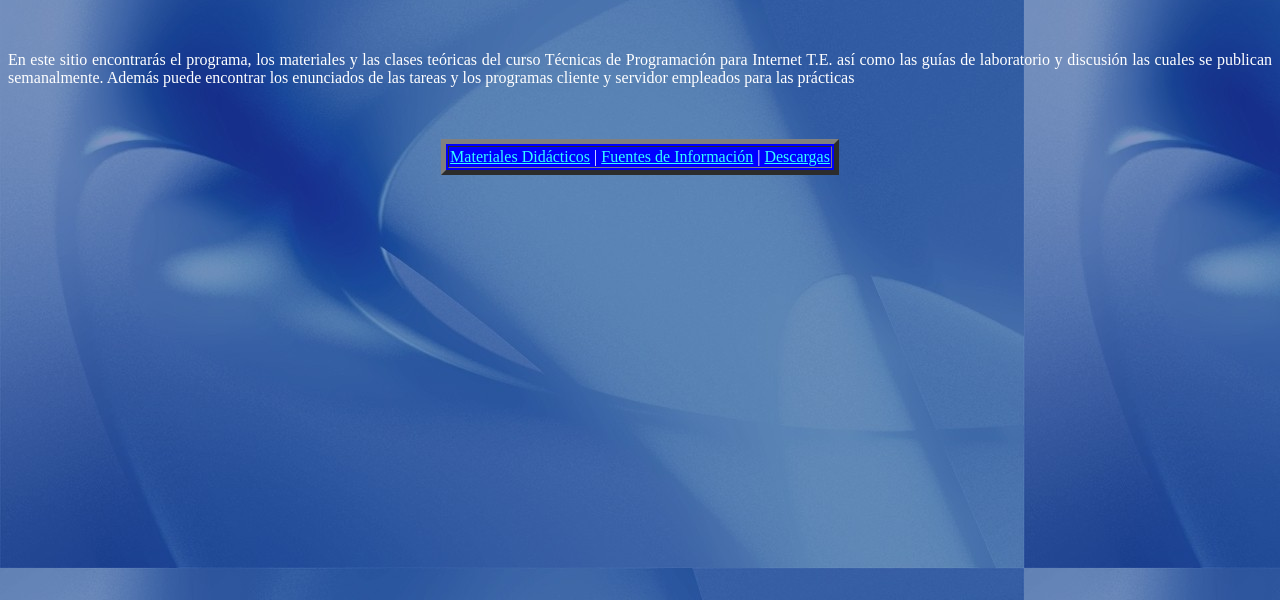
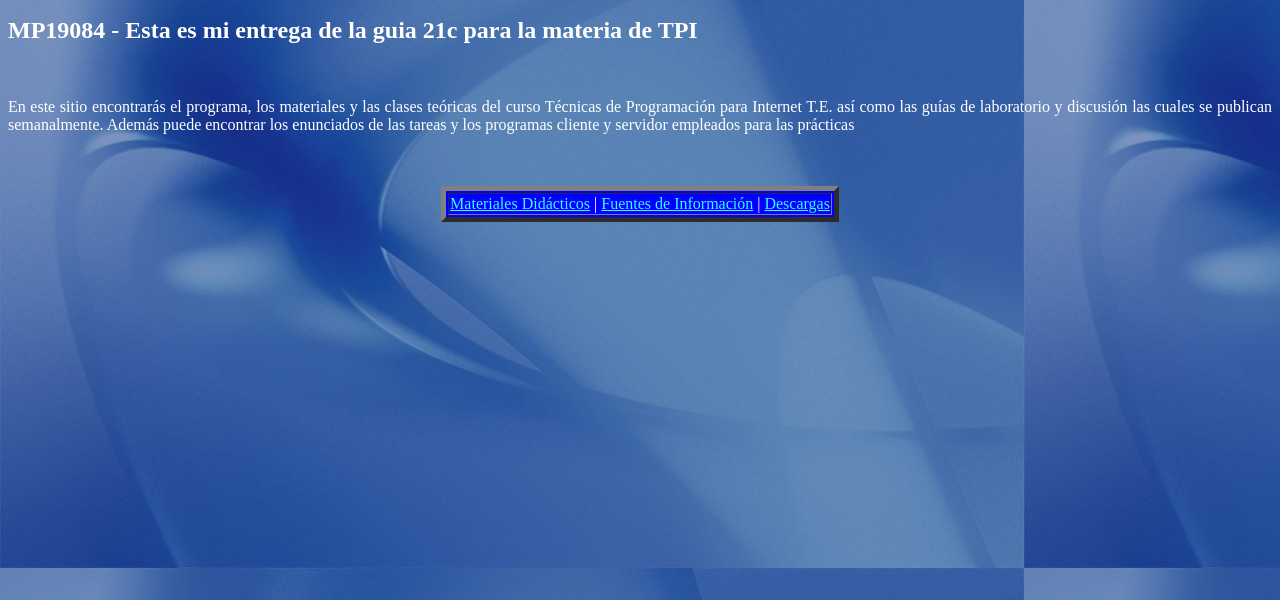
Before and after one commit to mp19084/guia21c, a plain HTML site: page index.html in a window 1280 px wide. Shown: the part 200-800 px from the top of the page. Drawn offline with Linux system fonts and the light colour scheme.

Commit message:
cambio_v1.1
Cambio para la entrega de la tarea

```diff
--- a/index.html
+++ b/index.html
@@ -31,6 +31,7 @@
 <H2 align="CENTER">
    Bienvenid@s al sitio Web
 </H2>
+<h2>MP19084 - Esta es mi entrega de la guia 21c para la materia de TPI</h2>
 <BR>
 <P ALIGN="JUSTIFY">
  En este sitio encontrar&aacute;s el programa, los materiales y las clases te&oacute;ricas del curso
```
